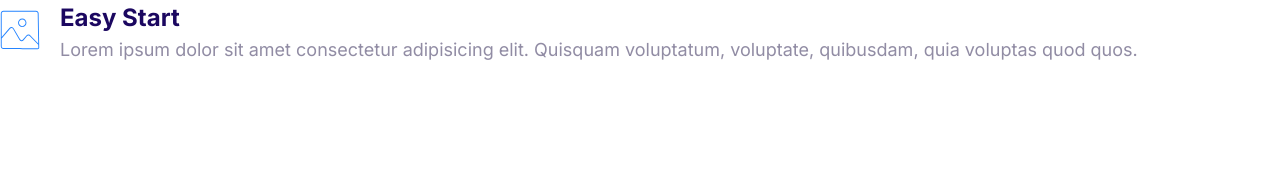
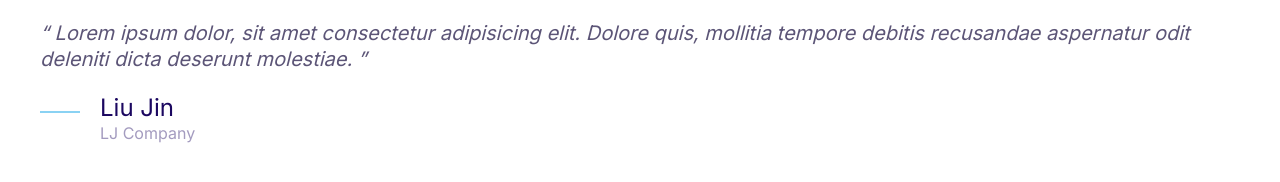
Before and after one commit to SauKaguya/Obsidition, a plain HTML site: page index.html in a window 1280 px wide. Drawn offline with Linux system fonts and the light colour scheme.

Commit message:
define a quote and correct a error in the media_object.html

```diff
--- a/css/styles.css
+++ b/css/styles.css
@@ -5,6 +5,7 @@
   --color-headings: #1b0760;
   --color-body: #918ca4;
   --color-border: #ccc;
+  --color-body-darker: #5c5577;
   --border-radius: 30px;
 }
 
@@ -386,3 +387,55 @@ a {
 .media__img {
   margin-top: 1rem;
 }
+
+
+
+/* Quotes */
+.quote {
+  font-size: 3rem;
+  font-style: italic;
+  color: var(--color-body-darker);
+  line-height: 1.3;
+}
+
+.quote__text::before {
+  content: open-quote;
+}
+
+.quote__text::after {
+  content: close-quote;
+}
+
+.quote__author {
+  font-size: 3rem;
+  font-weight: 500;
+  font-style: normal;
+  margin-bottom: 0;
+}
+
+.quote__organization {
+  color: var(--color-headings);
+  opacity: 0.4;
+  font-size: 2rem;
+  font-style: normal;
+}
+
+.quote__line {
+  position: relative;
+  bottom: 10px;
+}
+
+@media screen and (min-width: 1024px) {
+  .quote {
+    font-size: 2rem;
+  }
+
+  .quote__author {
+    font-size: 2.4rem;
+  }
+
+  .quote__organization {
+    font-size: 1.6rem;
+  }
+
+}
--- a/index.html
+++ b/index.html
@@ -14,18 +14,27 @@
     <link rel="stylesheet" href="/css/styles.css" />
   </head>
   <body>
+    <blockquote class="quote">
+      <p class="quote__text">
+        Lorem ipsum dolor, sit amet consectetur adipisicing elit. Dolore quis,
+        mollitia tempore debitis recusandae aspernatur odit deleniti dicta
+        deserunt molestiae.
+      </p>
+      <footer>
         <div class="media">
           <div class="media__img">
-        <svg class="icon icon--primary">
-          <use xlink:href="images/sprite.svg#snap"></use>
+            <svg class="icon icon--primary quote__line">
+              <use xlink:href="images/sprite.svg#line"></use>
             </svg>
           </div>
           <div class="media__body">
-        <h3 class="media__title">Easy Start</h3>
-        <p class="media__description">
-          Lorem ipsum dolor sit amet consectetur adipisicing elit. Quisquam
-          voluptatum, voluptate, quibusdam, quia voluptas quod quos.
+            <h3 class="media__title quote__author">Liu Jin</h3>
+            <p class="quote__organization">
+              LJ Company
+            </p>
           </div>
         </div>
+      </footer>
+    </blockquote>
   </body>
 </html>
```
Also changed, not shown: components/media_object.html (+1 -1 lines), components/quote.html (added, +20 -0 lines). Lines whose indentation alone changed are shown as unchanged.
